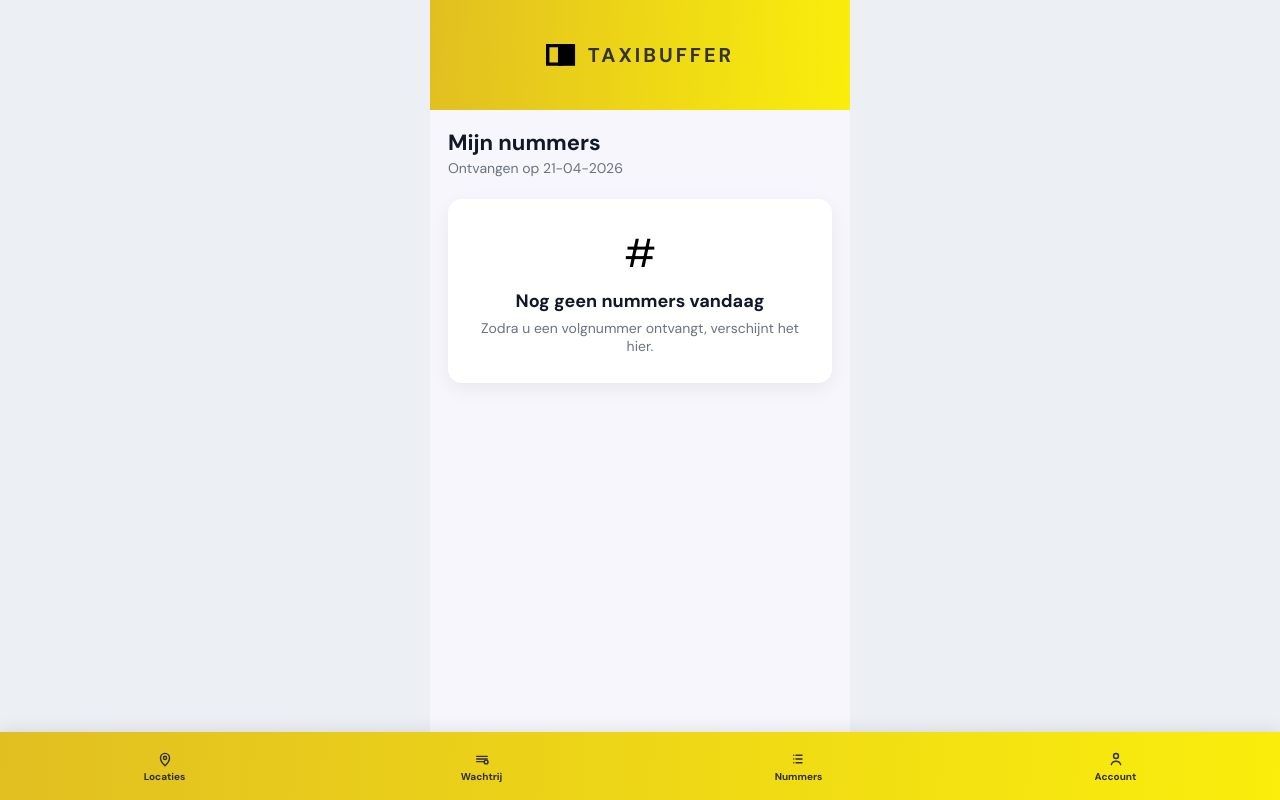
After one commit to SineNomine998/taxibuffer, a Django app: page /queueing/sequence-history/ in a window 1280 px wide. The commit adds this page. Run offline with Django 5.2, Linux system fonts and the light colour scheme; a user stored in the database is signed in; tables that the repository leaves empty hold one stand-in row (values such as "Sample post"); data that the repository does not hold is empty.

Commit message:
add sequence numbers + merge notified and dequeued into one category

```diff
--- a/queueing/services.py
+++ b/queueing/services.py
@@ -11,6 +11,7 @@ from .push_views import send_web_push
 from accounts.models import Chauffeur
 from geofence.models import BufferZone
 from geofence.services import point_in_buffer
+from .constants import ACTIVE_QUEUE_STATUSES
 
 
 logger = logging.getLogger(__name__)
@@ -85,7 +86,7 @@ class QueueService:
 
                 existing_entry = QueueEntry.objects.filter(
                     chauffeur=chauffeur,
-                    status__in=[QueueEntry.Status.WAITING, QueueEntry.Status.NOTIFIED],
+                    status__in=ACTIVE_QUEUE_STATUSES,
                 ).first()
 
                 if existing_entry:
--- a/queueing/templates/queueing/partials/bottom_nav.html
+++ b/queueing/templates/queueing/partials/bottom_nav.html
@@ -4,12 +4,12 @@
     left: 0;
     right: 0;
     bottom: 0;
-    height: 64px;
+    height: 68px;
     background: linear-gradient(92.18deg, var(--gold-1) -4.05%, var(--gold-2) 116.02%);
     display: grid;
-    grid-template-columns: repeat(3, 1fr);
-    gap: 6px;
-    padding: 8px 10px;
+    grid-template-columns: repeat(4, 1fr);
+    gap: 4px;
+    padding: 8px 8px calc(8px + env(safe-area-inset-bottom, 0px));
     z-index: 20;
     box-shadow: 0 -4px 14px rgba(0, 0, 0, 0.08);
   }
@@ -23,17 +23,28 @@
     align-items: center;
     justify-content: center;
     gap: 3px;
-    font-size: 11px;
+    font-size: 10px;
     font-weight: 700;
-    line-height: 1;
+    line-height: 1.1;
     border: 1px solid transparent;
     transition: background 0.2s ease, border-color 0.2s ease;
+    min-width: 0;
+    text-align: center;
+    padding: 4px 2px;
   }
 
   .bottom-nav-link svg {
     width: 18px;
     height: 18px;
     stroke: currentColor;
+    flex-shrink: 0;
+  }
+
+  .bottom-nav-link span {
+    display: block;
+    white-space: nowrap;
+    overflow: hidden;
+    text-overflow: ellipsis;
   }
 
   .bottom-nav-link.active {
@@ -61,6 +72,18 @@
     <span>Wachtrij</span>
   </a>
 
+  <a class="bottom-nav-link {% if active_tab == 'numbers' %}active{% endif %}" href="{% url 'queueing:sequence_history' %}">
+    <svg viewBox="0 0 24 24" fill="none" aria-hidden="true">
+      <path d="M8 7H16" stroke-width="1.9" stroke-linecap="round"/>
+      <path d="M8 12H16" stroke-width="1.9" stroke-linecap="round"/>
+      <path d="M8 17H16" stroke-width="1.9" stroke-linecap="round"/>
+      <path d="M5 7H5.01" stroke-width="1.9" stroke-linecap="round"/>
+      <path d="M5 12H5.01" stroke-width="1.9" stroke-linecap="round"/>
+      <path d="M5 17H5.01" stroke-width="1.9" stroke-linecap="round"/>
+    </svg>
+    <span>Nummers</span>
+  </a>
+
   <a class="bottom-nav-link {% if active_tab == 'account' %}active{% endif %}" href="{% url 'queueing:account' %}">
     <svg viewBox="0 0 24 24" fill="none" aria-hidden="true">
       <circle cx="12" cy="8" r="3.3" stroke-width="1.9"/>
--- /dev/null
+++ b/queueing/templates/queueing/sequence_history.html
@@ -0,0 +1,263 @@
+<!DOCTYPE html>
+<html lang="nl">
+
+<head>
+  <meta charset="utf-8" />
+  <meta name="viewport" content="width=device-width,initial-scale=1" />
+  {% load static %}
+  <title>TAXIBUFFER - Mijn nummers</title>
+  <link href="https://fonts.googleapis.com/css2?family=DM+Sans:wght@300;400;500;700&display=swap" rel="stylesheet">
+  <style>
+    :root {
+      --gold-1: #E0BD22;
+      --gold-2: #FEF508;
+      --bg: #F6F6FC;
+      --muted: #666666;
+      --max-width: 420px;
+    }
+
+    * {
+      box-sizing: border-box;
+    }
+
+    html,
+    body {
+      height: 100%;
+      margin: 0;
+      padding: 0;
+    }
+
+    body {
+      font-family: "DM Sans", system-ui, -apple-system, "Segoe UI", Roboto, Arial;
+      -webkit-font-smoothing: antialiased;
+      background: #eceff4;
+      min-height: 100vh;
+    }
+
+    .app {
+      width: 100%;
+      max-width: var(--max-width);
+      min-height: 100vh;
+      background: var(--bg);
+      margin: 0 auto;
+      display: flex;
+      flex-direction: column;
+      position: relative;
+    }
+
+    .header {
+      background: linear-gradient(92.18deg, var(--gold-1) -4.05%, var(--gold-2) 116.02%);
+      padding: 14px 16px;
+      display: flex;
+      align-items: center;
+      justify-content: center;
+      position: relative;
+      min-height: 110px;
+      flex-shrink: 0;
+    }
+
+    .brand {
+      display: flex;
+      align-items: center;
+      gap: 12px;
+    }
+
+    .logo-wrap img {
+      display: block;
+      width: auto;
+      max-height: 28px;
+    }
+
+    .brand-text {
+      font-weight: 700;
+      letter-spacing: 3px;
+      color: #333;
+      font-size: clamp(18px, 4vw, 20px);
+      white-space: nowrap;
+    }
+
+    .content {
+      padding: 18px;
+      background: var(--bg);
+      display: flex;
+      flex-direction: column;
+      gap: 14px;
+      flex: 1;
+      padding-bottom: 84px;
+    }
+
+    .page-title {
+      font-size: clamp(20px, 5vw, 22px);
+      font-weight: 700;
+      color: #111827;
+      margin-bottom: 2px;
+    }
+
+    .page-subtitle {
+      font-size: clamp(13px, 3.5vw, 14px);
+      color: #6b7280;
+      margin-bottom: 8px;
+    }
+
+    .numbers-list {
+      display: flex;
+      flex-direction: column;
+      gap: 12px;
+    }
+
+    .number-card {
+      background: #fff;
+      border-radius: 14px;
+      padding: 14px;
+      box-shadow: 0 6px 20px rgba(2, 6, 23, 0.06);
+      display: flex;
+      align-items: center;
+      justify-content: space-between;
+      gap: 12px;
+    }
+
+    .number-main {
+      display: flex;
+      flex-direction: column;
+      gap: 4px;
+      min-width: 0;
+    }
+
+    .sequence-number {
+      font-size: 28px;
+      font-weight: 800;
+      color: #111827;
+      line-height: 1;
+    }
+
+    .queue-name {
+      font-size: 13px;
+      color: #6b7280;
+      word-break: break-word;
+    }
+
+    .number-meta {
+      display: flex;
+      flex-direction: column;
+      align-items: flex-end;
+      gap: 6px;
+      flex-shrink: 0;
+    }
+
+    .time-label {
+      font-size: 13px;
+      font-weight: 700;
+      color: #374151;
+    }
+
+    .status-badge {
+      display: inline-flex;
+      align-items: center;
+      justify-content: center;
+      border-radius: 999px;
+      padding: 4px 10px;
+      font-size: 12px;
+      font-weight: 700;
+      white-space: nowrap;
+    }
+
+    .status-pending {
+      background: #fff7cc;
+      color: #8a6700;
+    }
+
+    .status-accepted {
+      background: #dcfce7;
+      color: #166534;
+    }
+
+    .status-declined,
+    .status-timeout {
+      background: #fee2e2;
+      color: #991b1b;
+    }
+
+    .empty-state {
+      background: #fff;
+      border-radius: 14px;
+      padding: 28px 20px;
+      text-align: center;
+      box-shadow: 0 6px 20px rgba(2, 6, 23, 0.06);
+    }
+
+    .empty-state-icon {
+      font-size: 40px;
+      margin-bottom: 10px;
+    }
+
+    .empty-state-title {
+      font-size: 18px;
+      font-weight: 700;
+      color: #111827;
+      margin-bottom: 6px;
+    }
+
+    .empty-state-text {
+      font-size: 14px;
+      color: #6b7280;
+      margin: 0;
+    }
+  </style>
+</head>
+
+<body>
+  <div class="app" role="main" aria-label="Taxibuffer app">
+    <header class="header" role="banner">
+      <div class="brand">
+        <div class="logo-wrap" aria-hidden="true">
+          <img src="{% static 'queueing/assets/logo.svg' %}" alt="Taxibuffer logo" onerror="this.style.display='none'">
+        </div>
+        <div class="brand-text">TAXIBUFFER</div>
+      </div>
+    </header>
+
+    <main class="content">
+      <section>
+        <div class="page-title">Mijn nummers</div>
+        <div class="page-subtitle">Ontvangen op {{ today_date }}</div>
+      </section>
+
+      {% if notifications %}
+      <div class="numbers-list">
+        {% for notification in notifications %}
+        <div class="number-card">
+          <div class="number-main">
+            <div class="sequence-number">#{{ notification.sequence_number }}</div>
+            <div class="queue-name">{{ notification.queue_entry.queue.pickup_zone.name }}</div>
+          </div>
+
+          <div class="number-meta">
+            <div class="time-label">{{ notification.local_time_str }}</div>
+
+            {% if notification.response == notification.ResponseType.PENDING %}
+              <div class="status-badge status-pending">Open</div>
+            {% elif notification.response == notification.ResponseType.ACCEPTED %}
+              <div class="status-badge status-accepted">Geaccepteerd</div>
+            {% elif notification.response == notification.ResponseType.TIMEOUT %}
+              <div class="status-badge status-timeout">Verlopen</div>
+            {% else %}
+              <div class="status-badge status-declined">Afgewezen</div>
+            {% endif %}
+          </div>
+        </div>
+        {% endfor %}
+      </div>
+      {% else %}
+      <div class="empty-state">
+        <div class="empty-state-icon">#</div>
+        <div class="empty-state-title">Nog geen nummers vandaag</div>
+        <p class="empty-state-text">Zodra u een volgnummer ontvangt, verschijnt het hier.</p>
+      </div>
+      {% endif %}
+    </main>
+
+    {% include 'queueing/partials/bottom_nav.html' %}
+  </div>
+</body>
+
+</html>
--- a/queueing/urls.py
+++ b/queueing/urls.py
@@ -89,7 +89,10 @@ urlpatterns = [
         views.PasswordChangeDoneView.as_view(),
         name="password_change_done",
     ),
+    # Account management
     path("account/", views.AccountView.as_view(), name="account"),
+    # Sequence history for chauffeurs
+    path("sequence-history/", views.SequenceHistoryView.as_view(), name="sequence_history"),
     # Push notification subscription
     path("api/push/subscribe/", push_views.push_subscribe, name="push_subscribe"),
     path("api/push/test/", push_views.test_push, name="push_test"),
--- a/queueing/views.py
+++ b/queueing/views.py
@@ -26,11 +26,13 @@ from django.contrib.auth.views import (
 import re
 import os
 import logging
+import pytz
 
 from accounts.models import Chauffeur, ChauffeurVehicle, User, VehicleType
 from .models import TaxiQueue, QueueEntry, QueueNotification
 from .services import QueueService
 from geofence.services import point_in_buffer, make_point_from_lat_lng
+from .constants import ACTIVE_QUEUE_STATUSES
 
 logger = logging.getLogger(__name__)
 
@@ -672,7 +674,7 @@ class AccountView(View):
 
             has_active_queue_entry = QueueEntry.objects.filter(
                 chauffeur=chauffeur,
-                status__in=[QueueEntry.Status.WAITING, QueueEntry.Status.NOTIFIED],
+                status__in=ACTIVE_QUEUE_STATUSES,
             ).exists()
             if has_active_queue_entry:
                 messages.error(
@@ -750,7 +752,7 @@ class AccountView(View):
             if vehicle.is_current:
                 has_active_queue_entry = QueueEntry.objects.filter(
                     chauffeur=chauffeur,
-                    status__in=[QueueEntry.Status.WAITING, QueueEntry.Status.NOTIFIED],
+                    status__in=ACTIVE_QUEUE_STATUSES,
                 ).exists()
                 if has_active_queue_entry:
                     messages.error(
@@ -834,7 +836,7 @@ class QueueOverviewView(View):
         active_entry = (
             QueueEntry.objects.filter(
                 chauffeur=chauffeur,
-                status__in=[QueueEntry.Status.WAITING, QueueEntry.Status.NOTIFIED],
+                status__in=ACTIVE_QUEUE_STATUSES,
             )
             .order_by("-created_at")
             .first()
@@ -889,7 +891,7 @@ class QueueStatusAPIView(View):
                     buffer_zone = getattr(queue, 'buffer_zone', None)
                     if buffer_zone and not point_in_buffer(buffer_zone, lat, lng) and not _is_admin_request(request, data={}):
                         # Chauffeur has left the buffer zone, dequeue automatically
-                        if entry.status in [QueueEntry.Status.WAITING, QueueEntry.Status.NOTIFIED]:
+                        if entry.status in ACTIVE_QUEUE_STATUSES:
                             entry.status = QueueEntry.Status.LEFT_ZONE
                             entry.dequeued_at = timezone.now()
                             entry.save()
@@ -966,7 +968,7 @@ class LeaveQueueBeforeNotificationAPIView(View):
             entry = get_object_or_404(QueueEntry, uuid=entry_uuid)
 
             # Check if entry is active (i.e. waiting or notified)
-            if entry.status in [QueueEntry.Status.WAITING, QueueEntry.Status.NOTIFIED]:
+            if entry.status in ACTIVE_QUEUE_STATUSES:
                 entry.status = QueueEntry.Status.LEFT_ZONE
                 entry.dequeued_at = timezone.now()
                 entry.save()
@@ -1003,7 +1005,7 @@ class LocationSelectionView(View):
         # Check if chauffeur is already in an active queue
         active_entry = QueueEntry.objects.filter(
             chauffeur=chauffeur,
-            status__in=[QueueEntry.Status.WAITING, QueueEntry.Status.NOTIFIED],
+            status__in=ACTIVE_QUEUE_STATUSES,
         ).first()
 
         if active_entry:
@@ -1123,10 +1125,7 @@ class LocationSelectionView(View):
                     QueueEntry.objects.filter(
                         queue=queue,
                         chauffeur=chauffeur,
-                        status__in=[
-                            QueueEntry.Status.WAITING,
-                            QueueEntry.Status.NOTIFIED,
-                        ],
+                        status__in=ACTIVE_QUEUE_STATUSES,
                     )
                     .order_by("-created_at")
                     .first()
@@ -1195,6 +1194,44 @@ class NotificationResponseView(View):
             return JsonResponse({"success": False, "error": str(e)}, status=500)
 
 
+class SequenceHistoryView(View):
+    template_name = "queueing/sequence_history.html"
+
+    def get(self, request):
+        chauffeur = _get_authenticated_chauffeur(request)
+        if not chauffeur:
+            messages.error(request, "Log eerst in om uw volgnummers te bekijken.")
+            return redirect("queueing:chauffeur_login")
+
+        europe = pytz.timezone("Europe/Amsterdam")
+        now_local = timezone.now().astimezone(europe)
+        today_start_local = now_local.replace(hour=0, minute=0, second=0, microsecond=0)
+        today_start_utc = today_start_local.astimezone(pytz.UTC)
+
+        notifications = (
+            QueueNotification.objects.filter(
+                queue_entry__chauffeur=chauffeur,
+                notification_time__gte=today_start_utc,
+            )
+            .select_related("queue_entry", "queue_entry__queue")
+            .order_by("-notification_time")
+        )
+
+        # Format datetimes for display
+        for notification in notifications:
+            if notification.notification_time:
+                local_time = notification.notification_time.astimezone(europe)
+                notification.local_time_str = local_time.strftime("%H:%M")
+
+        context = {
+            "chauffeur": chauffeur,
+            "notifications": notifications,
+            "today_date": now_local.strftime("%d-%m-%Y"),
+            "active_tab": "sequence_history",
+        }
+        return render(request, self.template_name, context)
+
+
 # Manual trigger view for testing/admin purposes
 class ManualTriggerView(View):
     """Manual trigger for testing - simulates sensor detection of available slots."""
```
Also changed, not shown: control_panel/templates/control_panel/control_dashboard.html (+3 -11 lines), control_panel/templates/control_panel/queue_monitor.html (+19 -48 lines), control_panel/views.py (+75 -98 lines), queueing/constants.py (added, +8 -0 lines).
